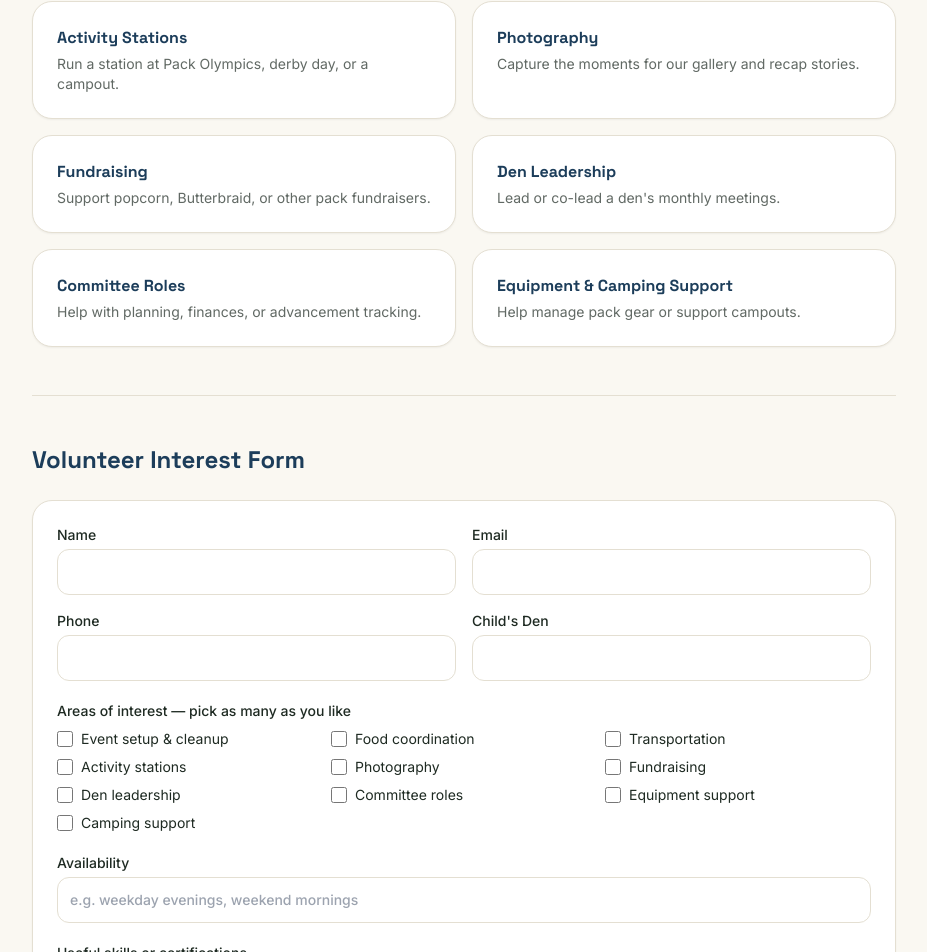
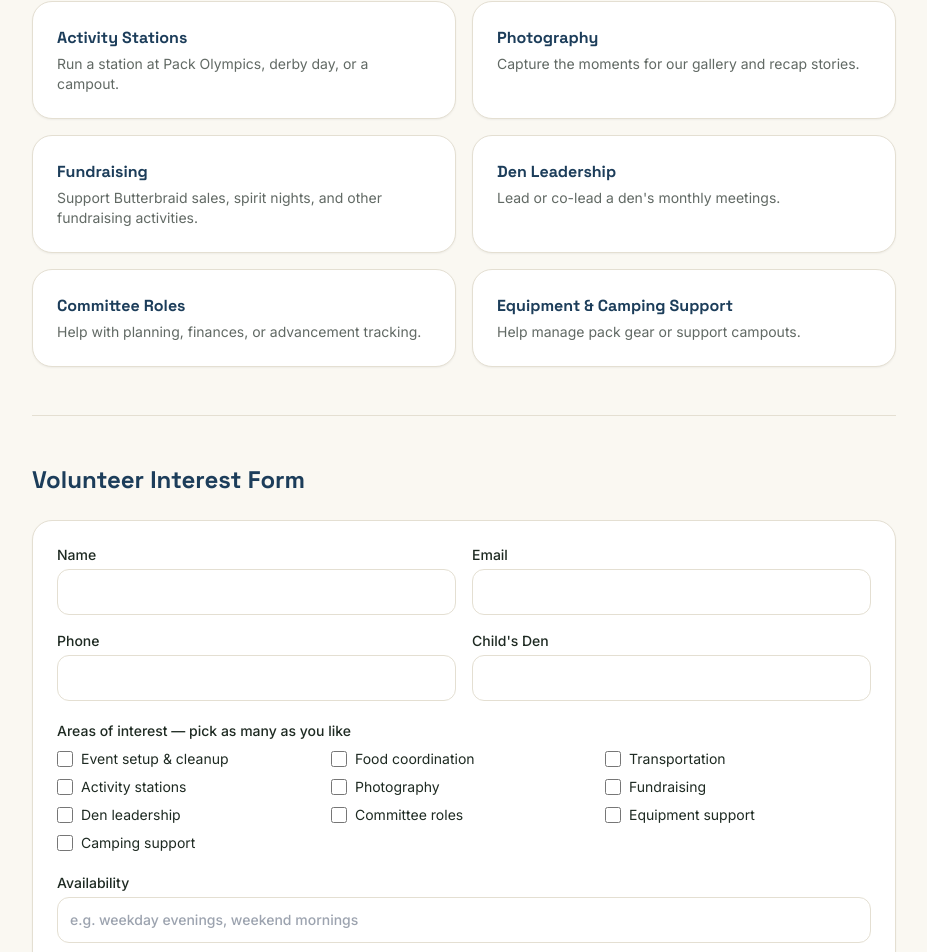
Before and after one commit to beachsomewhere/pack786-website, a Next.js app: page /volunteer in a window 1280 px wide. Shown: the part 1018-1970 px from the top of the page, without its empty margins (176-1103 px from the left). Built offline with nearby package versions, Linux system fonts and the light colour scheme.

Commit message:
Update fundraising wording in Other Ways to Help card

```diff
--- a/app/volunteer/page.tsx
+++ b/app/volunteer/page.tsx
@@ -16,7 +16,7 @@ const WAYS_TO_HELP = [
   { title: "Transportation", desc: "Help carpool families to an off-site activity." },
   { title: "Activity Stations", desc: "Run a station at Pack Olympics, derby day, or a campout." },
   { title: "Photography", desc: "Capture the moments for our gallery and recap stories." },
-  { title: "Fundraising", desc: "Support popcorn, Butterbraid, or other pack fundraisers." },
+  { title: "Fundraising", desc: "Support Butterbraid sales, spirit nights, and other fundraising activities." },
   { title: "Den Leadership", desc: "Lead or co-lead a den's monthly meetings." },
   { title: "Committee Roles", desc: "Help with planning, finances, or advancement tracking." },
   { title: "Equipment & Camping Support", desc: "Help manage pack gear or support campouts." },
```
